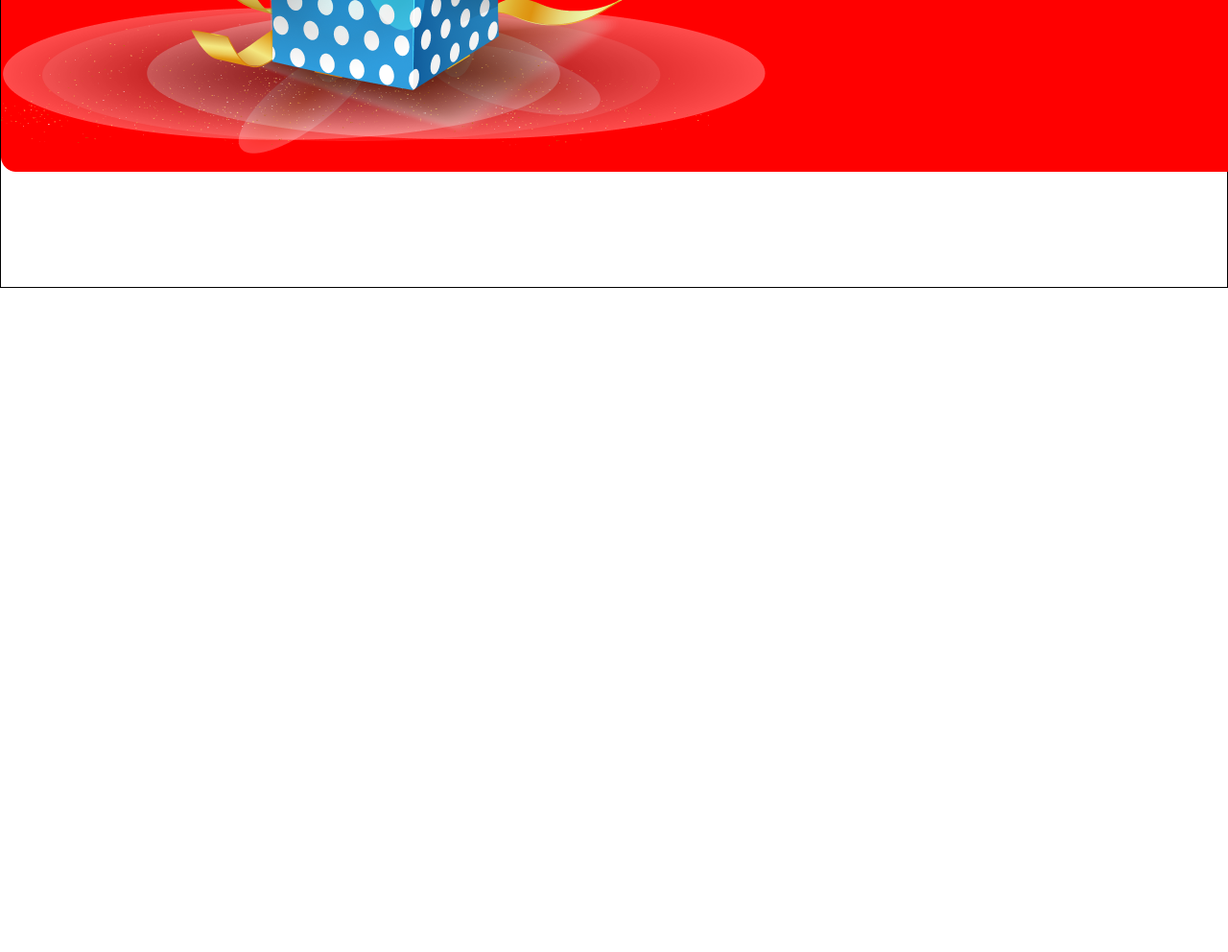
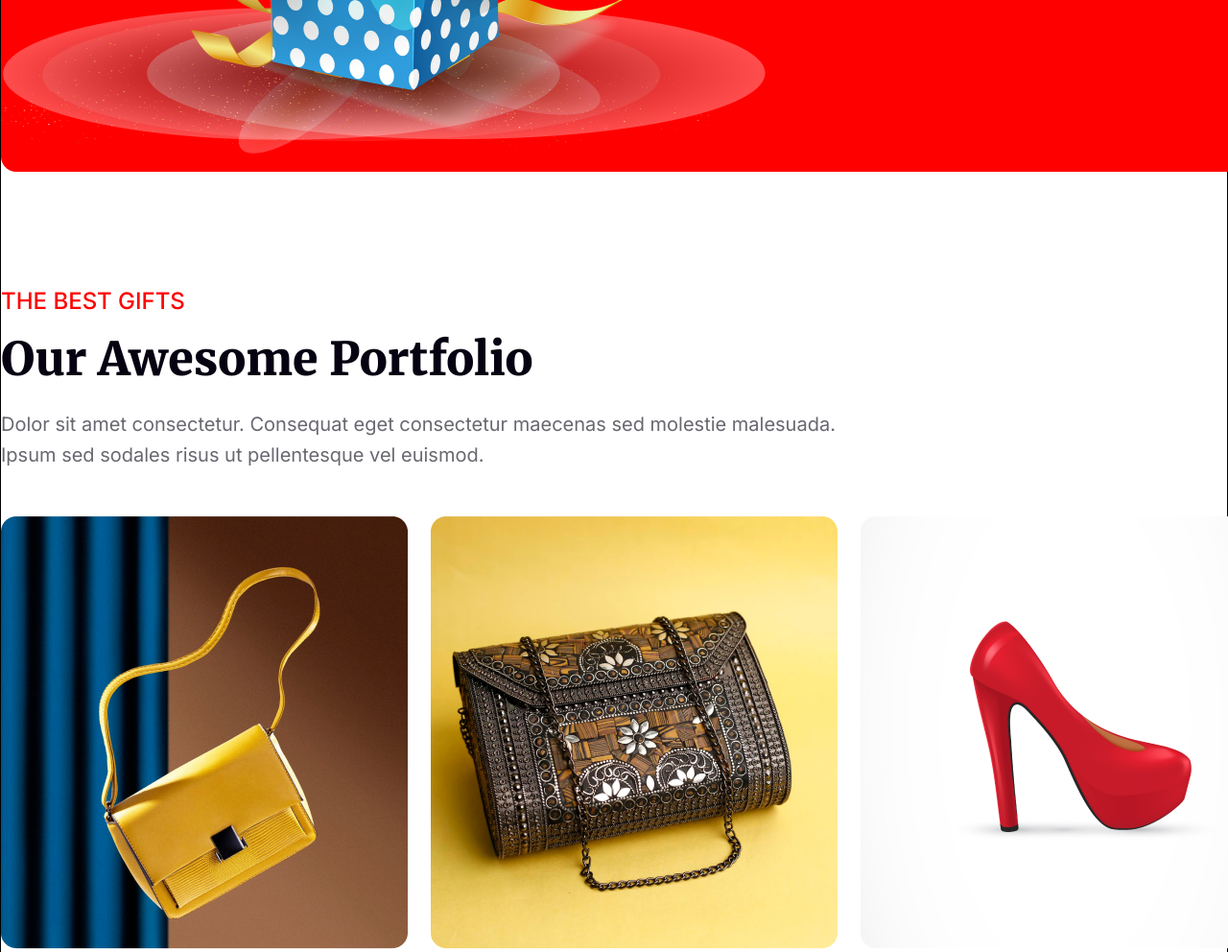
Before and after one commit to dev-masudRana/new-year-new-mission, a plain HTML site: page index.html in a window 1280 px wide. Shown: the part 4469-5461 px from the top of the page at 96% size. Before the commit the page ends 4769 px from the top, so only its background shows below. Drawn offline with Linux system fonts and the light colour scheme.

Commit message:
finished portfolio section

```diff
--- a/css/style.css
+++ b/css/style.css
@@ -256,6 +256,10 @@ main > section {
 }
 
 /* HOLIDAY SALE */
+.discount-text {
+  text-align: center;
+}
+
 .discount-50-img-container {
   position: relative;
 }
@@ -271,7 +275,6 @@ main > section {
 .discount-50-img-container .box {
   position: absolute;
   bottom: 0;
-  color: white;
 }
 
 .discount-50-img-container .d-50 {
@@ -279,3 +282,35 @@ main > section {
   right: 285px;
   top: 86px;
 }
+
+/* PORTFOLIO */
+.portfolio-text h4 {
+  color: #f00;
+  font-family: var(--FF-INTER);
+  font-size: 24px;
+  font-weight: 500;
+  margin-bottom: 1rem;
+}
+
+.portfolio-text h2 {
+  color: #070211;
+  font-family: var(--FF-MERRIWEATHER);
+  font-size: 48px;
+  font-weight: 900;
+  margin-bottom: 22px;
+}
+
+.portfolio-text p {
+  max-width: 896px;
+  color: rgba(7, 2, 17, 0.6);
+  font-family: var(--FF-INTER);
+  font-size: 20px;
+  line-height: 32px;
+  margin-bottom: 3rem;
+}
+
+.grid-container {
+  display: grid;
+  grid-template-columns: repeat(3, 1fr);
+  gap: 1.5rem;
+}
--- a/index.html
+++ b/index.html
@@ -90,6 +90,26 @@
 
         <!-- PORTFOLIO -->
         <section class="portfolio">
+            <section class="portfolio-text">
+                <h4>THE BEST GIFTS</h4>
+                <h2>Our Awesome Portfolio</h2>
+                <p>
+                    Dolor sit amet consectetur. Consequat eget consectetur maecenas sed molestie malesuada. Ipsum sed
+                    sodales risus ut pellentesque vel euismod.
+                </p>
+            </section>
+            <section class="grid-container">
+                <img src="resources/Rectangle 3.png" alt="" width="424" height="451">
+                <img src="resources/Rectangle 4.png" alt="" width="424" height="451">
+                <img src="resources/Rectangle 5.png" alt="" width="424" height="451">
+                <img src="resources/Rectangle 6.png" alt="" width="424" height="451">
+                <img src="resources/Rectangle 7.png" alt="" width="424" height="451">
+                <img src="resources/Rectangle 8.png" alt="" width="424" height="451">
+            </section>
+        </section>
+
+        <!-- NEWSLETTER -->
+        <section class="newsletter">
 
         </section>
     </main>
```
